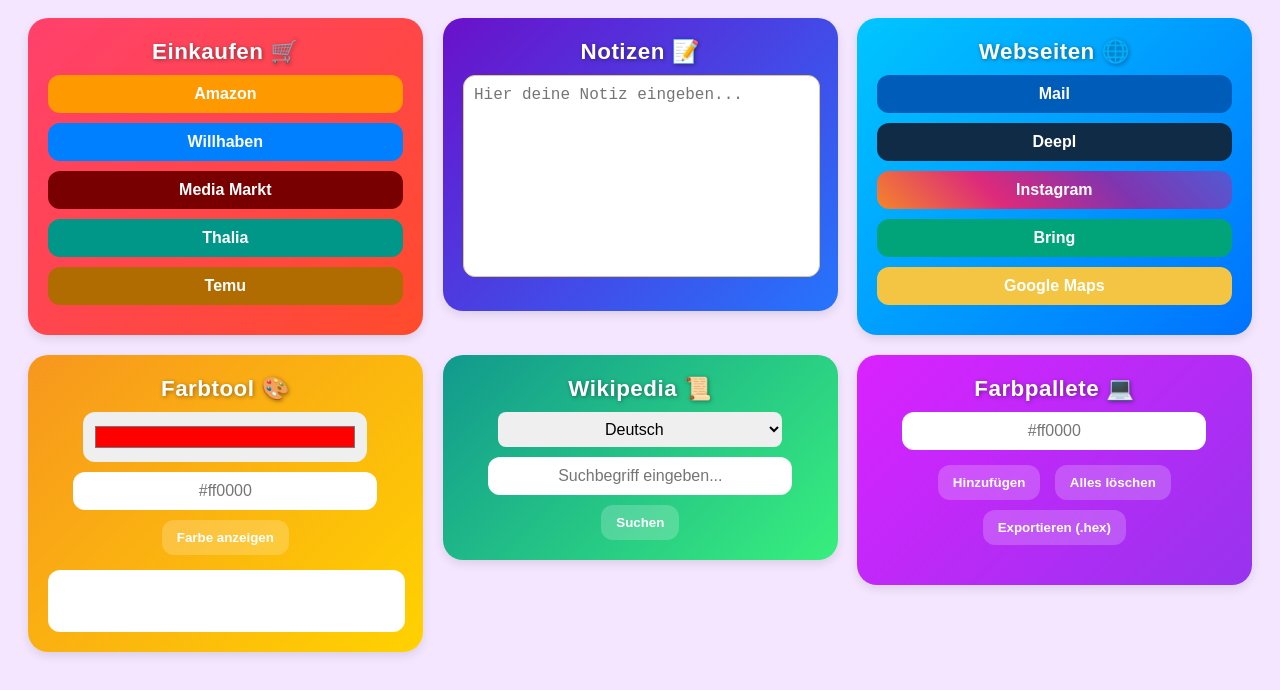
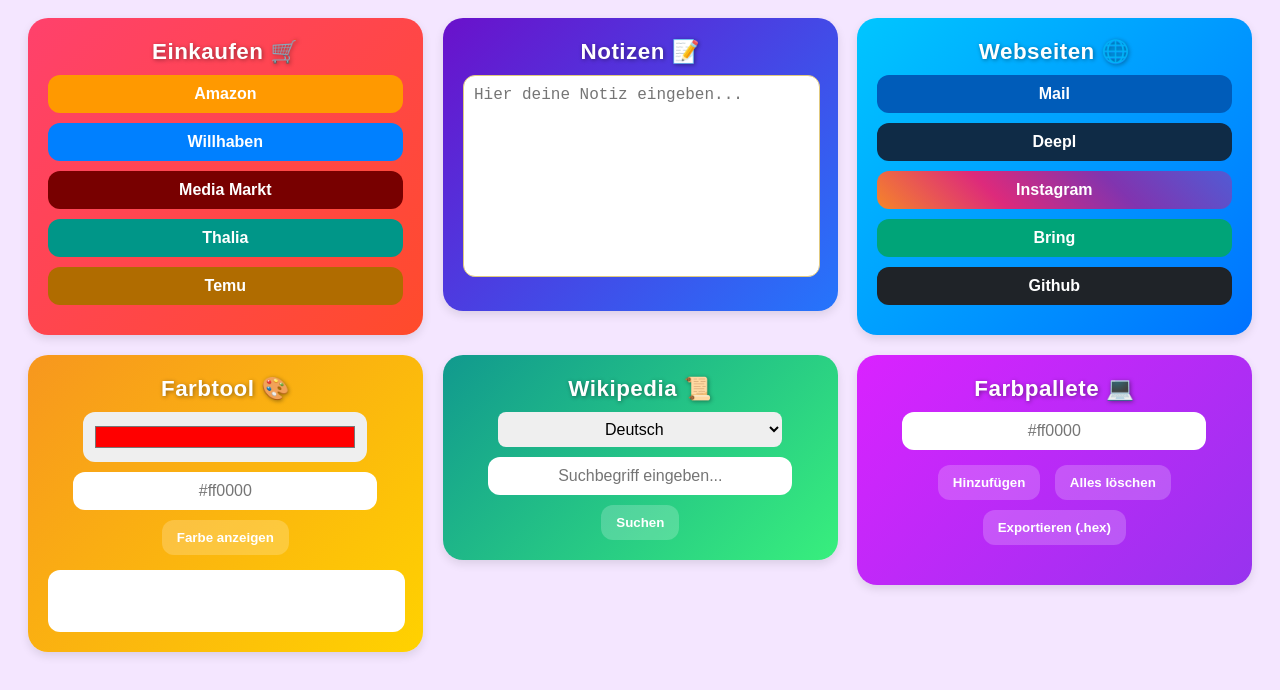
Before and after one commit to Zeitgenosse20/Desktop-Portal, a plain HTML site: page index.html in a window 1280 px wide. Shown: the part 110-800 px from the top of the page. Drawn offline with Linux system fonts and the light colour scheme.

Commit message:
Google Maps durch Github ersetzt

```diff
--- a/index.html
+++ b/index.html
@@ -48,7 +48,7 @@ Lehre: Proprietäre Formate nerven. Offene Formate bleiben.
                 <li><a href="https://www.deepl.com/de/translator" target="_blank">Deepl</a></li>
                 <li><a href="https://www.instagram.com/quiteplace20/" target="_blank">Instagram</a></li>
                 <li><a href="https://web.getbring.com/app/lists/0" target="_blank">Bring</a></li>
-                <li><a href="https://www.google.at/maps/@47.8058377,13.4661507,16z?entry=ttu&g_ep=EgoyMDI1MTAwMS4wIKXMDSoASAFQAw%3D%3D" target="_blank">Google Maps</a></li>
+                <li><a href="https://github.com/" target="_blank">Github</a></li>
             </ul>
 
         </div>
--- a/style.css
+++ b/style.css
@@ -266,12 +266,12 @@ header:hover {
 }
 
 /* Google Maps */
-#websites a[href*="google"] {
-    background: #f4c542; /* Google-Gelb */
+#websites a[href*="github"] {
+    background: #1f2328; /* Google-Gelb */
     color: white;
 }
-#websites a[href*="google"]:hover {
-    background: #ffdd00;
+#websites a[href*="github"]:hover {
+    background: #000000;
 }
 
 /* ==============================
```
